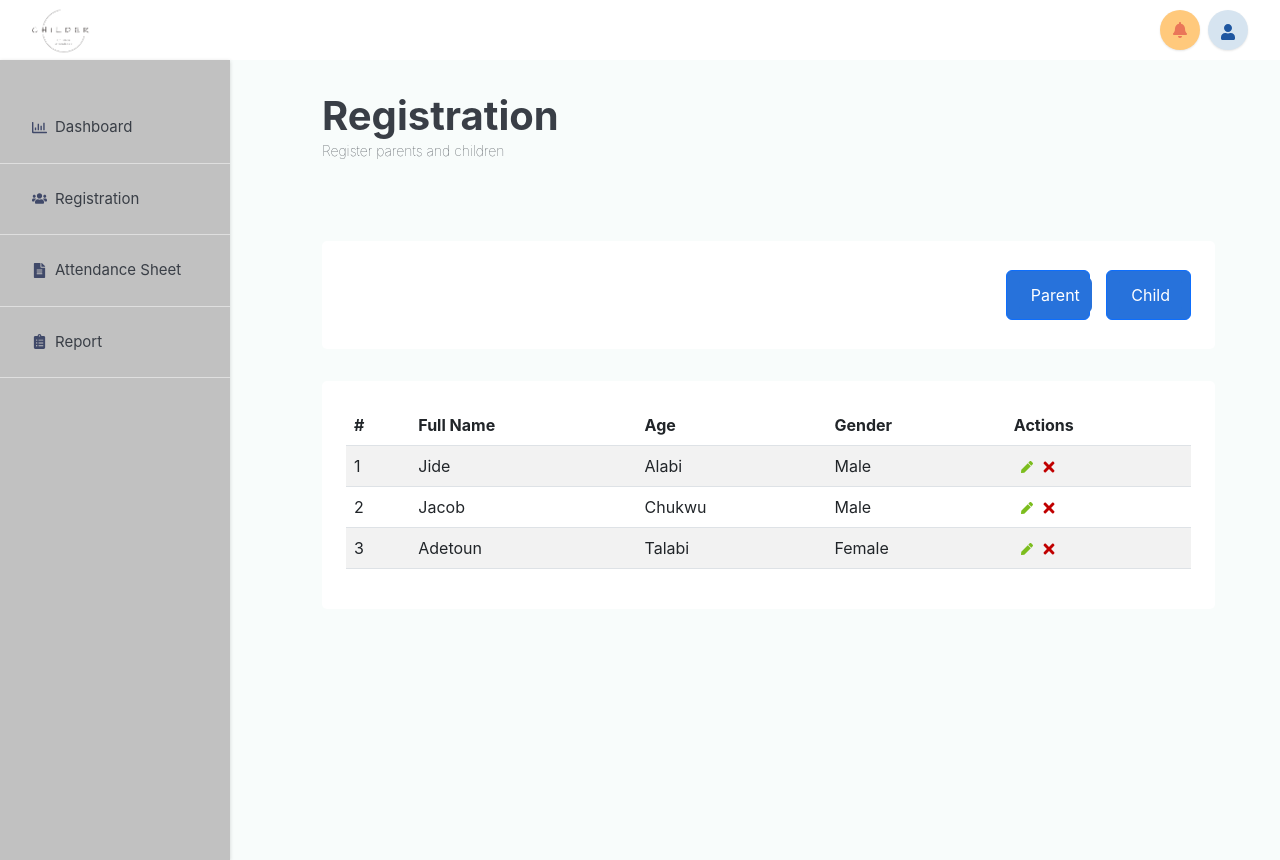
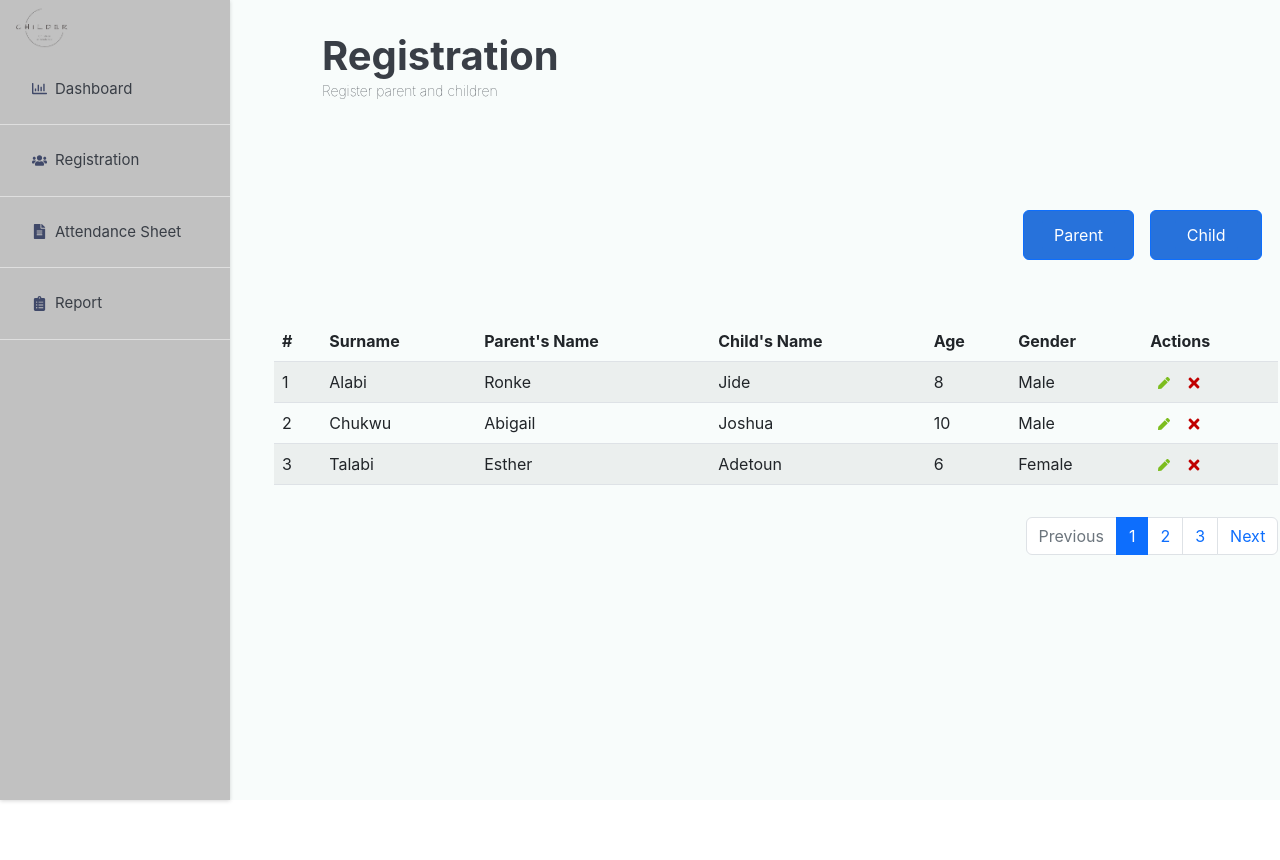
Before and after one commit to AdedolapoAkanle/Attendance-Management, a React (Create React App) app: page /register in a window 1280 px wide. After the commit the page ends 800 px from the top, so only its background shows below. Built offline with nearby package versions, Linux system fonts and the light colour scheme.

Commit message:
Fix: registration page

```diff
--- a/src/Styles/Components/Nav.css
+++ b/src/Styles/Components/Nav.css
@@ -15,7 +15,7 @@ ul {
   /* color: #22313f; */
   /* color: #ebd5d5; */
   padding-left: 0;
-  padding-top: 2rem;
+  /* padding-top: 2rem; */
   font-size: 15px;
 }
 
@@ -52,7 +52,7 @@ li:first-child {
 }
 
 .nav-logo {
-  width: 12%;
+  width: 25%;
   cursor: default;
   /* margin-bottom: 2rem; */
 }
@@ -67,6 +67,8 @@ li:first-child {
   box-shadow: rgba(0, 0, 0, 0.24) 0px 3px 8px;
   padding: 0 2rem;
   margin: auto;
+  position: fixed;
+  z-index: 1;
 }
 
 .top-icons {
--- a/src/Styles/view/register.css
+++ b/src/Styles/view/register.css
@@ -8,17 +8,16 @@
 .register__add {
   display: flex;
   justify-content: flex-end;
-  margin-right: 1.7rem;
 }
 
 .register__btns {
-  width: 80%;
-  background-color: #ffff;
-  margin-left: 15rem;
+  width: 100%;
+  /* background-color: #ffff; */
+  margin-left: 4rem;
   margin-top: 5rem;
   margin-bottom: 2rem;
   border-radius: 5px;
-  padding: 1.8rem 1.5rem;
+  padding: 1.8rem 0;
 }
 
 .register__btn {
@@ -49,8 +48,9 @@
 }
 
 .table-icons {
-  text-align: center;
-  width: 30%;
+  text-align: left;
+  padding-left: 0.5rem;
+  width: 47%;
 }
 
 .tab-icon {
@@ -61,5 +61,5 @@
 .pen {
   font-size: 12px;
   color: #7cbd1e;
-  margin-right: 0.5rem;
+  margin-right: 1rem;
 }
--- a/src/components/globalComponents/Nav.js
+++ b/src/components/globalComponents/Nav.js
@@ -18,7 +18,7 @@ const Nav = () => {
   return (
     <section>
       {" "}
-      <div className="top-nav">
+      {/* <div className="top-nav">
         <Link to={"/dashboard"}>
           <img src={logo} alt="" className="nav-logo" />
         </Link>
@@ -35,13 +35,13 @@ const Nav = () => {
             </Link>
           </div>
         </div>
-      </div>
+      </div> */}
       <nav>
         <ul>
           <li>
-            {/* <Link to={"/dashboard"}>
+            <Link to={"/dashboard"}>
               <img src={logo} alt="" className="nav-logo" />
-            </Link> */}
+            </Link>
           </li>
           <li>
             <Link className="nav__link" to={"/dashboard"}>
--- /dev/null
+++ b/src/components/globalComponents/Pagination.js
@@ -0,0 +1,42 @@
+import Pagination from "react-bootstrap/Pagination";
+
+const TablePagination = () => {
+  return (
+    <div aria-label="Page navigation example" style={{ marginTop: "2rem" }}>
+      <ul class="pagination justify-content-end">
+        <li class="page-item disabled">
+          <a
+            class="page-link"
+            href="#"
+            tabindex="-1"
+            style={{ marginTop: "2rem" }}
+          >
+            Previous
+          </a>
+        </li>
+        <li class="page-item active">
+          <a class="page-link" href="#">
+            1
+          </a>
+        </li>
+        <li class="page-item">
+          <a class="page-link" href="#">
+            2
+          </a>
+        </li>
+        <li class="page-item">
+          <a class="page-link" href="#">
+            3
+          </a>
+        </li>
+        <li class="page-item">
+          <a class="page-link" href="#">
+            Next
+          </a>
+        </li>
+      </ul>
+    </div>
+  );
+};
+
+export default TablePagination;
--- a/src/components/globalComponents/Tooltip.js
+++ b/src/components/globalComponents/Tooltip.js
@@ -5,9 +5,9 @@ import Tooltip from "react-bootstrap/Tooltip";
 const MainTooltip = ({ tooltipText, body }) => {
   return (
     <OverlayTrigger
-      placement="bottom"
+      placement="bottom-start"
       overlay={
-        <Tooltip id="tooltip-disabled" style={{ fontSize: "10px" }}>
+        <Tooltip id="tooltip-disabled" style={{ fontSize: "10px", padding: 0 }}>
           {tooltipText}
         </Tooltip>
       }
--- /dev/null
+++ b/src/view/AttendanceSheet/main/index.js
@@ -0,0 +1,6 @@
+import React from "react";
+
+export const AttendanceSheet = () => {
+  // return (
+  // )
+};
--- a/src/view/Registration/main/index.js
+++ b/src/view/Registration/main/index.js
@@ -3,6 +3,7 @@ import { Button, Table } from "react-bootstrap";
 import { FaPen, FaPlus, FaTimes } from "react-icons/fa";
 import FormModal from "../../../components/globalComponents/Modal";
 import { PageTitle } from "../../../components/globalComponents/PageTitle";
+import TablePagination from "../../../components/globalComponents/Pagination";
 import MainTooltip from "../../../components/globalComponents/Tooltip";
 import "../../../Styles/view/register.css";
 
@@ -51,7 +52,7 @@ const Register = () => {
           </Form> */}
           <PageTitle
             header={"Registration"}
-            par={"Register parents and children"}
+            par={"Register parent and children"}
           />
           <div style={{}}>
             <div className="register__btns">
@@ -74,12 +75,12 @@ const Register = () => {
 
           <div
             style={{
-              width: "80%",
+              width: "90%",
               margin: "auto",
-              marginLeft: "15rem",
-              backgroundColor: "#ffff",
+              marginLeft: "12rem",
+              // backgroundColor: "#ffff",
               borderRadius: "5px",
-              padding: "1.5rem",
+              // padding: "1.5rem",
             }}
           >
             <Table
@@ -91,17 +92,21 @@ const Register = () => {
               <thead>
                 <tr>
                   <th>#</th>
-                  <th>Full Name</th>
+                  <th>Surname</th>
+                  <th>Parent's Name</th>
+                  <th>Child's Name</th>
                   <th>Age</th>
                   <th>Gender</th>
                   <th>Actions</th>
                 </tr>
               </thead>
               <tbody>
-                <tr>
+                <tr style={{}}>
                   <td>1</td>
+                  <td>Alabi</td>
+                  <td>Ronke</td>
                   <td>Jide</td>
-                  <td>Alabi</td>
+                  <td>8</td>
                   <td>Male</td>
                   <td>
                     {" "}
@@ -120,8 +125,10 @@ const Register = () => {
                 </tr>
                 <tr>
                   <td>2</td>
-                  <td>Jacob</td>
                   <td>Chukwu</td>
+                  <td>Abigail</td>
+                  <td>Joshua</td>
+                  <td>10</td>
                   <td>Male</td>
                   <td>
                     {" "}
@@ -140,8 +147,10 @@ const Register = () => {
                 </tr>
                 <tr>
                   <td>3</td>
+                  <td>Talabi</td>
+                  <td>Esther</td>
                   <td>Adetoun</td>
-                  <td>Talabi</td>
+                  <td>6</td>
                   <td>Female</td>
                   <td>
                     <div className="table-icons">
@@ -159,6 +168,7 @@ const Register = () => {
                 </tr>
               </tbody>
             </Table>
+            <TablePagination />
           </div>
         </div>
       </section>
```
